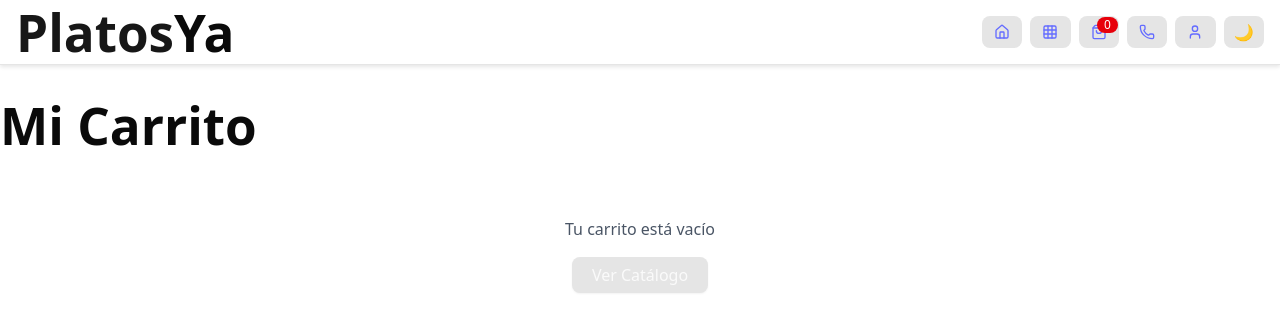
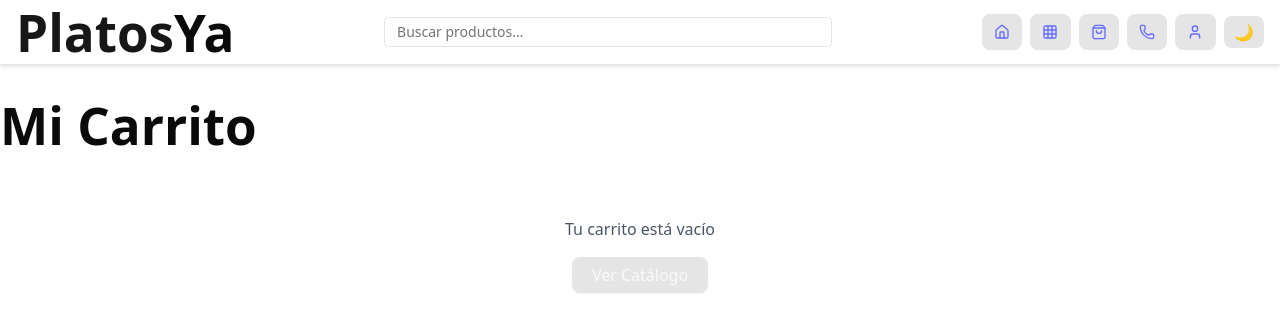
Before and after one commit to StivenColorado/dishes_already, a React (Vite) app: page /cart in a window 1280 px wide. Shown: the top 332 px of the page. Built offline with nearby package versions, Linux system fonts and the light colour scheme.

Commit message:
adding search engine

```diff
--- a/src/components/Navbar.tsx
+++ b/src/components/Navbar.tsx
@@ -7,98 +7,96 @@ import { useStores } from "../stores/storeContext"
 import { observer } from "mobx-react"
 import { Badge } from "./ui/badge"
 
-
 const Navbar = observer(() => {
-  const { themeStore, cartStore } = useStores()
+  const { themeStore, cartStore, productStore } = useStores()
 
   return (
-    <nav className="sticky w-full  top-0 z-50 bg-background/80 backdrop-blur-sm border-b border-border shadow-sm">
+    <nav className="sticky top-0 z-50 bg-background/80 backdrop-blur-sm border-b border-border shadow-sm">
       <div className="container mx-auto px-4">
-        <div className="flex h-16 items-center justify-between">
-          {/* Logo y título */}
-          <div className="flex items-center">
+        <div className="flex h-16 items-center">
+
+          {/* Logo */}
+          <Link to="/" className="flex-shrink-0">
             <h1 className="text-xl font-bold text-foreground">
               <span className="text-primary">Platos</span>Ya
             </h1>
+          </Link>
+
+          {/* Input de búsqueda */}
+          <div className="flex-1 px-4">
+            <input
+              type="text"
+              placeholder="Buscar productos..."
+              value={productStore.searchQuery}
+              onChange={e => productStore.setSearchQuery(e.target.value)}
+              className="w-full max-w-md mx-auto block border rounded px-3 py-1
+                         text-sm placeholder-muted-foreground
+                         focus:outline-none focus:ring-2 focus:ring-primary"
+            />
           </div>
 
-          {/* Menú móvil */}
-          <Sheet>
-            <SheetTrigger asChild>
-              <Button variant="ghost" size="icon" className="md:hidden">
-                <Menu className="h-6 w-6" />
-              </Button>
-            </SheetTrigger>
-            <SheetContent side="right" className="w-full max-w-sm">
-              <div className="flex justify-end mb-4">
-                <Button
-                  variant="ghost"
-                  size="icon"
-                  className="h-8 w-8"
-                  onClick={() => themeStore.toggleTheme()}
-                >
-                  {themeStore.theme === "light" ? "🌙" : "☀️"}
-                </Button>
-              </div>
-              <div className="flex flex-col gap-4">
-                <Button variant="ghost" className="justify-start w-full gap-2">
-                  <Home className="h-4 w-4" />
-                  Inicio
-                </Button>
-                <Button variant="ghost" className="justify-start w-full gap-2">
-                  <Grid className="h-4 w-4" />
-                  Catálogo
-                </Button>
-                <Button variant="ghost" className="justify-start w-full gap-2">
-                  <ShoppingBag className="h-4 w-4" />
-                  Carrito
-                </Button>
-                <Button variant="ghost" className="justify-start w-full gap-2">
-                  <Phone className="h-4 w-4" />
-                  Contacto
-                </Button>
-                <Button variant="ghost" className="justify-start w-full gap-2">
-                  <User className="h-4 w-4" />
-                  Perfil
-                </Button>
-                <ThemeSwitcher />
-              </div>
-            </SheetContent>
-          </Sheet>
-
-          {/* Navegación desktop */}
-          <div className="hidden md:flex items-center justify-end gap-2">
-            <div className="flex items-center gap-2">
+          {/* Íconos + Menú */}
+          <div className="flex items-center gap-2">
+            {/* Desktop */}
+            <div className="hidden md:flex items-center gap-2">
               <Link to="/" className="flex items-center">
-                <Button variant="ghost" size="icon" className="h-8 w-8">
-                  <Home className="h-4 w-4" />
-                </Button>
+                <Button variant="ghost" size="icon"><Home className="h-4 w-4" /></Button>
               </Link>
               <Link to="/catalog" className="flex items-center">
-                <Button variant="ghost" size="icon" className="h-8 w-8">
-                  <Grid className="h-4 w-4" />
-                </Button>
+                <Button variant="ghost" size="icon"><Grid className="h-4 w-4" /></Button>
               </Link>
-              <Link to="/cart" className="flex items-center">
-                <Button variant="ghost" size="icon" className="h-8 w-8 relative">
+              <Link to="/cart" className="flex items-center relative">
+                <Button variant="ghost" size="icon">
                   <ShoppingBag className="h-4 w-4" />
-                  <Badge variant="destructive" className="ml-1 h-4 px-1.5 text-xs absolute top-0 right-0">
-                    {cartStore.itemCount}
-                  </Badge>
+                  {cartStore.itemCount > 0 && (
+                    <Badge variant="destructive" className="absolute top-0 right-0 h-4 px-1.5 text-xs">
+                      {cartStore.itemCount}
+                    </Badge>
+                  )}
                 </Button>
               </Link>
               <Link to="/contact" className="flex items-center">
-                <Button variant="ghost" size="icon" className="h-8 w-8">
-                  <Phone className="h-4 w-4" />
-                </Button>
+                <Button variant="ghost" size="icon"><Phone className="h-4 w-4" /></Button>
               </Link>
               <Link to="/profile" className="flex items-center">
-                <Button variant="ghost" size="icon" className="h-8 w-8">
-                  <User className="h-4 w-4" />
-                </Button>
+                <Button variant="ghost" size="icon"><User className="h-4 w-4" /></Button>
               </Link>
               <ThemeSwitcher />
             </div>
+
+            {/* Mobile Menu Trigger */}
+            <Sheet>
+              <SheetTrigger asChild>
+                <Button variant="ghost" size="icon" className="md:hidden">
+                  <Menu className="h-6 w-6" />
+                </Button>
+              </SheetTrigger>
+              <SheetContent side="right" className="w-full max-w-sm">
+                {/* Dentro del sheet puedes repetir el input si quieres */}
+                <div className="mb-4">
+                  <input
+                    type="text"
+                    placeholder="Buscar productos..."
+                    value={productStore.searchQuery}
+                    onChange={e => productStore.setSearchQuery(e.target.value)}
+                    className="w-full border rounded px-3 py-2 text-sm"
+                  />
+                </div>
+                <div className="flex justify-end mb-4">
+                  <Button variant="ghost" size="icon" onClick={() => themeStore.toggleTheme()}>
+                    {themeStore.theme === "light" ? "🌙" : "☀️"}
+                  </Button>
+                </div>
+                <div className="flex flex-col gap-4">
+                  <Link to="/"><Button variant="ghost" className="justify-start w-full gap-2"><Home className="h-4 w-4" />Inicio</Button></Link>
+                  <Link to="/catalog"><Button variant="ghost" className="justify-start w-full gap-2"><Grid className="h-4 w-4" />Catálogo</Button></Link>
+                  <Link to="/cart"><Button variant="ghost" className="justify-start w-full gap-2"><ShoppingBag className="h-4 w-4" />Carrito</Button></Link>
+                  <Link to="/contact"><Button variant="ghost" className="justify-start w-full gap-2"><Phone className="h-4 w-4" />Contacto</Button></Link>
+                  <Link to="/profile"><Button variant="ghost" className="justify-start w-full gap-2"><User className="h-4 w-4" />Perfil</Button></Link>
+                  <ThemeSwitcher />
+                </div>
+              </SheetContent>
+            </Sheet>
           </div>
         </div>
       </div>
--- a/src/pages/Cart.tsx
+++ b/src/pages/Cart.tsx
@@ -28,6 +28,11 @@ const Cart = observer(() => {
               {cartStore.items.map((item) => (
                 <Card key={item.id} className="p-4">
                   <div className="flex items-center justify-between">
+                    <img
+                      src={item.image}
+                      alt={item.name}
+                      className="w-full h-full object-cover"
+                    />
                     <div>
                       <h2 className="text-lg font-semibold">{item.name}</h2>
                       <p className="text-gray-600">${item.price}</p>
--- a/src/stores/cartStore.ts
+++ b/src/stores/cartStore.ts
@@ -2,7 +2,7 @@ import { makeAutoObservable } from 'mobx';
 import { toast } from 'react-hot-toast';
 
 export class CartStore {
-    items: { id: string; name: string; price: number; quantity: number }[] = [];
+    items: { id: string; name: string; price: number; quantity: number; image: string }[] = [];
     total = 0;
 
     constructor() {
@@ -15,7 +15,7 @@ export class CartStore {
             existingItem.quantity++;
             toast.success(`${name} agregado al carrito`);
         } else {
-            this.items.push({ id, name, price, quantity: 1 });
+            this.items.push({ id, name, price, quantity: 1, image: '' });
             toast.success(`${name} agregado al carrito`);
         }
         this.updateTotal();
--- a/src/stores/productStore.ts
+++ b/src/stores/productStore.ts
@@ -13,6 +13,8 @@ export class ProductStore {
     products: Product[] = [];
     loading = false;
     error = '';
+    searchQuery = '';
+    isSearching = false;
 
     constructor() {
         makeAutoObservable(this);
@@ -68,7 +70,20 @@ export class ProductStore {
             this.loading = false;
         }
     }
+    setSearchQuery(query: string) {
+        this.searchQuery = query;
+        this.isSearching = query.trim().length > 0;
+    }
 
+    get filteredProducts(): Product[] {
+        if (!this.isSearching) return this.products;
+        const q = this.searchQuery.toLowerCase();
+        return this.products.filter(p =>
+            p.name.toLowerCase().includes(q) ||
+            p.description.toLowerCase().includes(q) ||
+            p.category.toLowerCase().includes(q)
+        );
+    }
     getProductById(id: string): Product | undefined {
         return this.products.find(product => product.id === id);
     }
```
Also changed, not shown: src/pages/Home.tsx (+23 -15 lines). Lines whose indentation alone changed are shown as unchanged.
